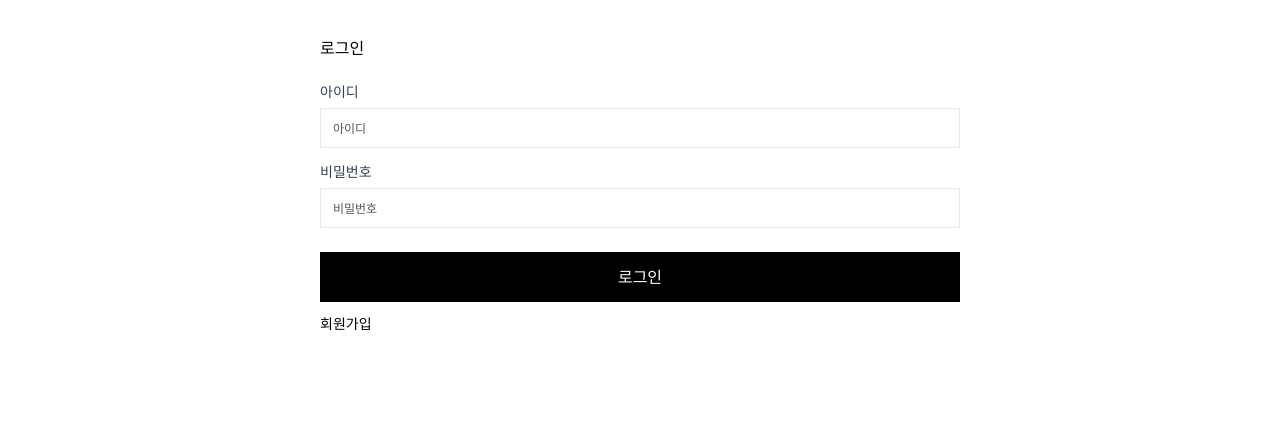
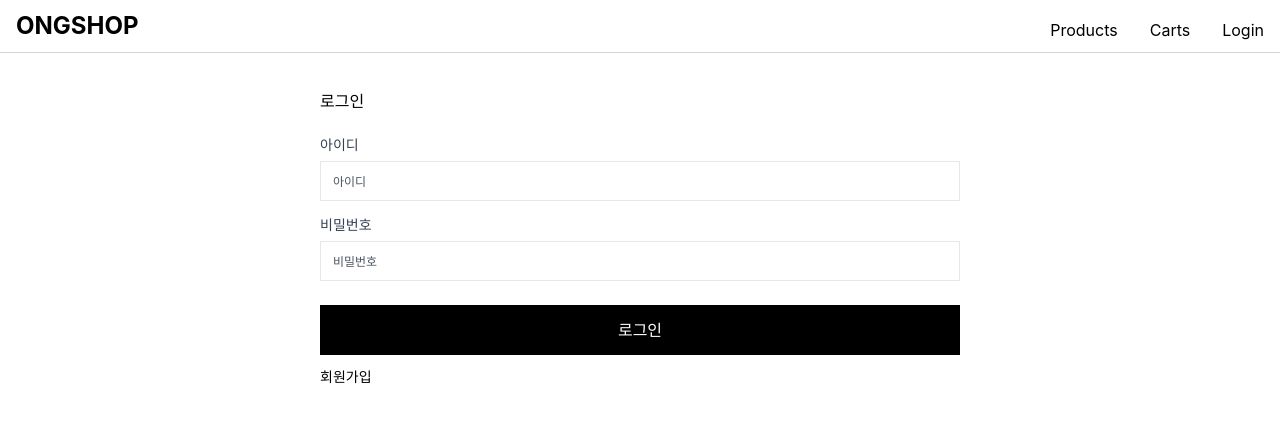
Before and after one commit to ARONGLEE/ongshop, a React (Create React App) app: page /login in a window 1280 px wide. Shown: the top 422 px of the page. Built offline with nearby package versions, Linux system fonts and the light colour scheme; no server answers.

Commit message:
Feat : 어드민 사용자, 경로 보호 추가
ContextAPI, ProtectedRoute 컴포넌트 사용

```diff
--- a/src/App.tsx
+++ b/src/App.tsx
@@ -1,12 +1,13 @@
 import { Outlet } from 'react-router-dom';
 import Navbar from './components/Navbar';
+import { AuthContextProvider } from './context/AuthContext';
 
 function App() {
   return (
-    <>
+    <AuthContextProvider>
       <Navbar />
       <Outlet />
-    </>
+    </AuthContextProvider>
   );
 }
 
--- a/src/api/axios.ts
+++ b/src/api/axios.ts
@@ -4,7 +4,6 @@ const instance = axios.create({
   baseURL: process.env.REACT_APP_API_BASEURL,
   headers: {
     'Content-Type': 'application/json',
-    // 'Content-Type': 'multipart/form-data',
   },
 });
 
--- a/src/components/Navbar.tsx
+++ b/src/components/Navbar.tsx
@@ -1,7 +1,14 @@
 import { Link, useNavigate } from 'react-router-dom';
+import { useAuthContext } from '../context/AuthContext';
+import User from './User';
 
 export default function Navbar() {
   const navigate = useNavigate();
+  const { user, nickname, admin } = useAuthContext();
+
+  window.console.log(user);
+  window.console.log(nickname);
+  window.console.log(admin);
 
   return (
     <header className="flex flex-row justify-between py-2.5 border-b border-gray-300">
@@ -10,22 +17,44 @@ export default function Navbar() {
       </Link>
       <nav className="flex items-end text-base font-googleRoboto">
         <Link to="/products">
-          <div className="mx-4 cursor-grabbing">products</div>
+          <div className="mx-4 cursor-grabbing">Products</div>
         </Link>
         <Link to="/carts">
           <div className="mx-4 cursor-grabbing">Carts</div>
         </Link>
+        {user && admin && (
           <Link to="/products/new">
-          <div className="mx-4 cursor-grabbing">product registration</div>
+            <div
+              className="mx-4 cursor-grabbing"
+              onClick={() => {
+                navigate('/products/new');
+              }}
+            >
+              Product Registration
+            </div>
           </Link>
+        )}
+        {user && <User user={nickname} />}
+        {!user && (
           <div
             className="mx-4 cursor-grabbing"
             onClick={() => {
               navigate('/login');
             }}
           >
-          login
+            Login
           </div>
+        )}
+        {user && (
+          <div
+            className="mx-4 cursor-grabbing"
+            onClick={() => {
+              navigate('/');
+            }}
+          >
+            Logout
+          </div>
+        )}
       </nav>
     </header>
   );
--- /dev/null
+++ b/src/components/User.tsx
@@ -0,0 +1,10 @@
+import React from 'react';
+
+interface nickname {
+  user: string;
+}
+
+export default function User({ user }: nickname) {
+  window.console.log(user);
+  return <div className="mx-4">{user}</div>;
+}
--- /dev/null
+++ b/src/context/AuthContext.tsx
@@ -0,0 +1,59 @@
+import { createContext, useContext, useEffect, useState } from 'react';
+import { useNavigate } from 'react-router-dom';
+import instance from '../api/axios';
+
+interface Auth {
+  user: boolean;
+  nickname: string;
+  admin: boolean;
+  login: (isIdValue: string, isPwValue: string) => Promise<void>;
+}
+interface Props {
+  children: React.ReactNode;
+}
+
+const AuthContext = createContext<Auth | null>(null);
+
+export function AuthContextProvider({ children }: Props) {
+  const [user, setUser] = useState<boolean>(false);
+  const [nickname, setNickname] = useState<string>('');
+  const [admin, setAdmin] = useState<boolean>(false);
+
+  const navigate = useNavigate();
+  const login = async (isIdValue: string, isPwValue: string) => {
+    const res = await instance.post('/signin', {
+      id: isIdValue,
+      password: isPwValue,
+    });
+    window.console.log(res);
+    if (res.status === 200) {
+      window.console.log(res);
+      const token = res.data.data.accessToken;
+      const nickname = res.data.data.nickname;
+      const admin = res.data.data.admin;
+      localStorage.setItem('token', token);
+      setUser(true);
+      setNickname(nickname);
+      setAdmin(admin);
+      navigate('/');
+    }
+  };
+  useEffect(() => {
+    if (localStorage.getItem('token')) {
+      setUser(true);
+    }
+  }, []);
+
+  return (
+    <AuthContext.Provider value={{ login, user, nickname, admin }}>{children}</AuthContext.Provider>
+  );
+}
+
+export function useAuthContext() {
+  window.console.log('useAuthContext()');
+  const context = useContext(AuthContext);
+  if (context === null) {
+    throw new Error('useAuthContext must be used within an AuthContextProvider');
+  }
+  return context;
+}
--- a/src/index.tsx
+++ b/src/index.tsx
@@ -12,6 +12,7 @@ import Carts from './pages/Carts';
 import AddProduct from './pages/AddProduct';
 import Login from './pages/Login';
 import Signup from './pages/Signup';
+import ProtectedRoute from './pages/ProtectedRoute';
 
 const router = createBrowserRouter([
   {
@@ -24,23 +25,29 @@ const router = createBrowserRouter([
       { path: `/products/:id`, element: <ProductDetail /> },
       {
         path: '/carts',
-        element: <Carts />,
+        element: (
+          <ProtectedRoute>
+            <Carts />
+          </ProtectedRoute>
+        ),
       },
       {
         path: '/products/new',
-        element: <AddProduct />,
-      },
-    ],
+        element: (
+          <ProtectedRoute requireAdmin>
+            <AddProduct />
+          </ProtectedRoute>
+        ),
       },
       {
         path: '/login',
         element: <Login />,
-    errorElement: <NotFound />,
       },
       {
         path: '/signup',
         element: <Signup />,
-    errorElement: <NotFound />,
+      },
+    ],
   },
 ]);
 
--- a/src/pages/Login.tsx
+++ b/src/pages/Login.tsx
@@ -1,10 +1,12 @@
 import { useCallback, useState } from 'react';
 import { useNavigate } from 'react-router-dom';
-import instance from '../api/axios';
+// import { login } from '../api/login';
+import { useAuthContext } from '../context/AuthContext';
 
 export default function Login() {
   const [isIdValue, setIsIdValue] = useState<string>('');
   const [isPwValue, setIsPwValue] = useState<string>('');
+  const { login } = useAuthContext();
 
   const navigate = useNavigate();
 
@@ -15,22 +17,13 @@ export default function Login() {
     setIsPwValue(e.target.value);
   }, []);
 
-  const handleLogin = async (isIdValue: string, isPwValue: string) => {
-    await instance
-      .post('/signin', {
-        id: isIdValue,
-        password: isPwValue,
-      })
-      .then((res) => {
-        if (res.data.accessToken) {
-          const token = res.data.accessToken;
-          localStorage.setItem('token', token);
-          navigate('/');
-        }
-      })
-      .catch((error) => {
-        window.console.log(error);
-      });
+  const handleLogin = () => {
+    window.console.log('dddd');
+
+    login(isIdValue, isPwValue);
+    //.then(() => {
+    //  navigate('/');
+    //});
   };
 
   return (
@@ -61,7 +54,7 @@ export default function Login() {
           <button
             type="submit"
             className="w-full border border-black bg-black text-white p-3"
-            onClick={() => handleLogin(isIdValue, isPwValue)}
+            onClick={() => handleLogin()}
           >
             로그인
           </button>
--- /dev/null
+++ b/src/pages/ProtectedRoute.tsx
@@ -0,0 +1,17 @@
+import { Navigate } from 'react-router-dom';
+import { useAuthContext } from '../context/AuthContext';
+
+interface ProtectedRouteProps {
+  children: React.ReactNode;
+  requireAdmin?: boolean;
+}
+
+export default function ProtectedRoute({ children, requireAdmin }: ProtectedRouteProps) {
+  const { user, admin } = useAuthContext();
+
+  if (!user || (requireAdmin && !admin)) {
+    return <Navigate to="/" replace />;
+  }
+
+  return <>{children}</>;
+}
```
Also changed, not shown: tsconfig.json (+3 -8 lines), .eslintrc.json. Lines whose indentation alone changed are shown as unchanged.
